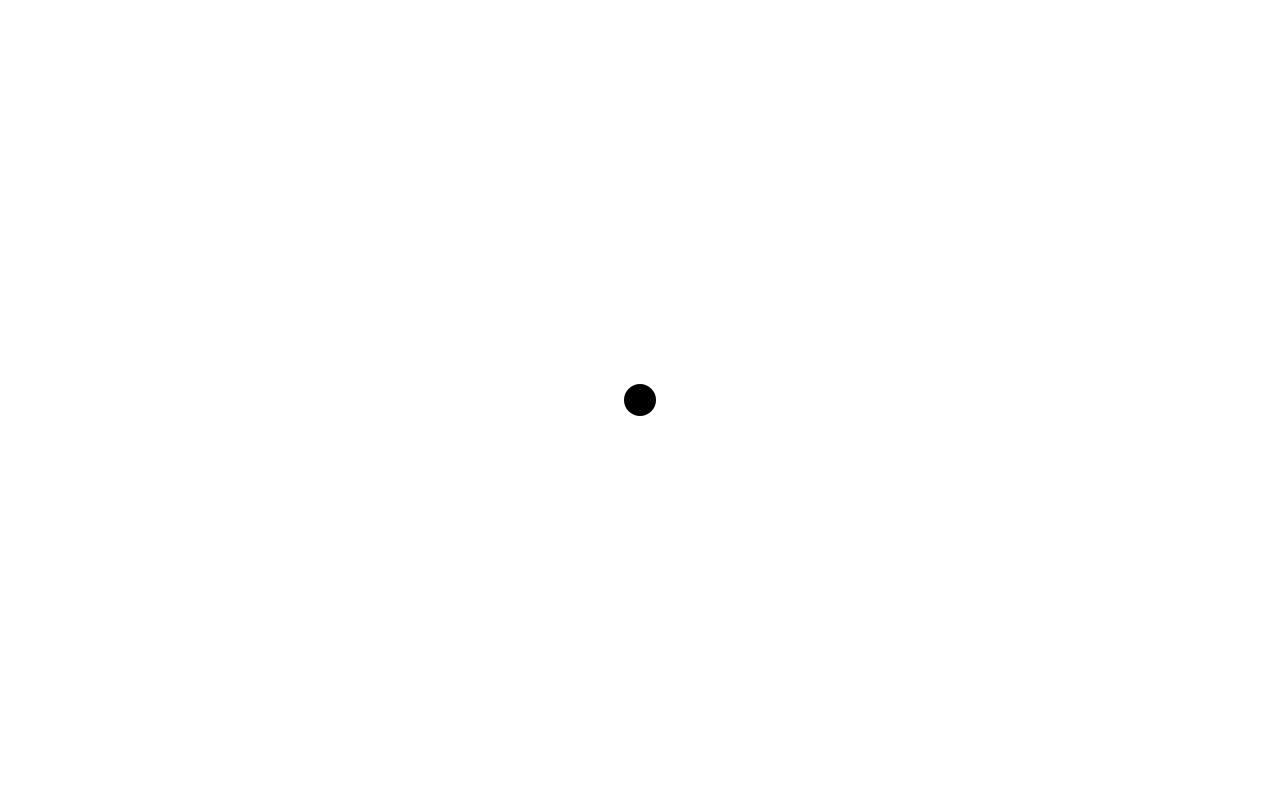
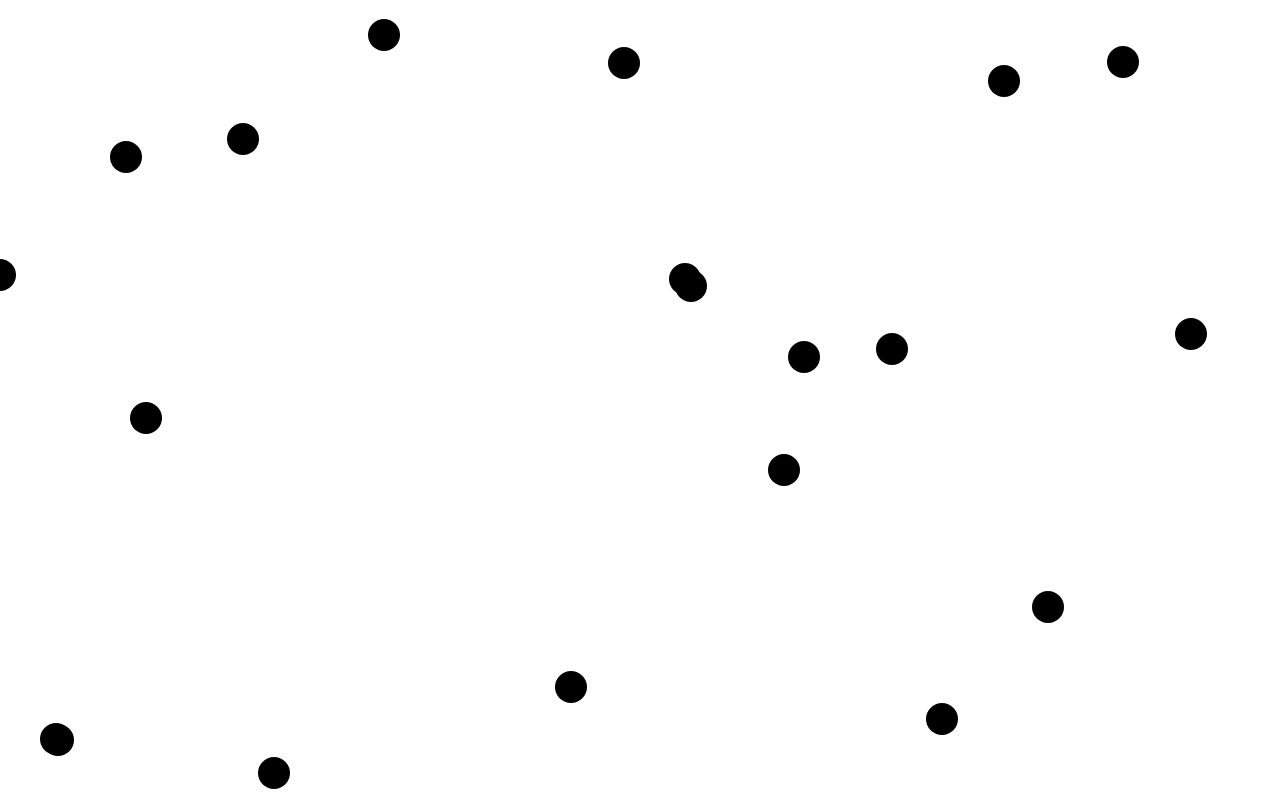
Before and after one commit to JannesMeyer/noc-examples, a plain HTML site: page example.html in a window 1280 px wide. Drawn offline with Linux system fonts and the light colour scheme.

Commit message:
Finish example 1.11: Array of movers accelerating towards the mouse

```diff
--- a/example.html
+++ b/example.html
@@ -2,7 +2,7 @@
 <html>
 <head>
 	<meta charset="utf-8">
-	<title>Example 1.10: Accelerating towards the mouse</title>
+	<title>Example 1.11: Array of movers accelerating towards the mouse</title>
 	<link rel="stylesheet" type="text/css" href="css/main.css">
 </head>
 <body>
--- a/js/example.js
+++ b/js/example.js
@@ -90,11 +90,10 @@ PVector.prototype.clone = function() {
 
 // Mover object constructor
 function Mover() {
-	var center = new PVector(stage.canvas.width/2, stage.canvas.height/2);
-	this.location = center;
+	this.location = new PVector(random(stage.canvas.width), random(stage.canvas.height));
 	this.velocity = new PVector(0, 0);
 	this.acceleration = new PVector(0, 0);
-	this.topspeed = 10;
+	this.topspeed = 5;
 
 	// Create ball
 	this.radius = 16;
@@ -143,7 +142,7 @@ Mover.prototype.checkEdges = function() {
 
 
 var stage;
-var mover;
+var movers = [];
 var mouse;
 
 window.addEventListener('DOMContentLoaded', init, false);
@@ -161,7 +160,9 @@ function init() {
 	window.addEventListener('resize', resizeToFullscreen, false);
 
 	// Create Mover
-	mover = new Mover();
+	for (var i = 0; i < 20; ++i) {
+		movers.push(new Mover());
+	}
 	// Create a Point that will be used to store the mouse position
 	mouse = new PVector();
 
@@ -171,9 +172,11 @@ function init() {
 }
 
 function tick() {
-	mover.update();
-	mover.checkEdges();
-	mover.display();
+	for (var i = 0, len = movers.length; i < len; ++i) {
+		movers[i].update();
+		movers[i].checkEdges();
+		movers[i].display();
+	}
 
 	stage.update();
 }
```
